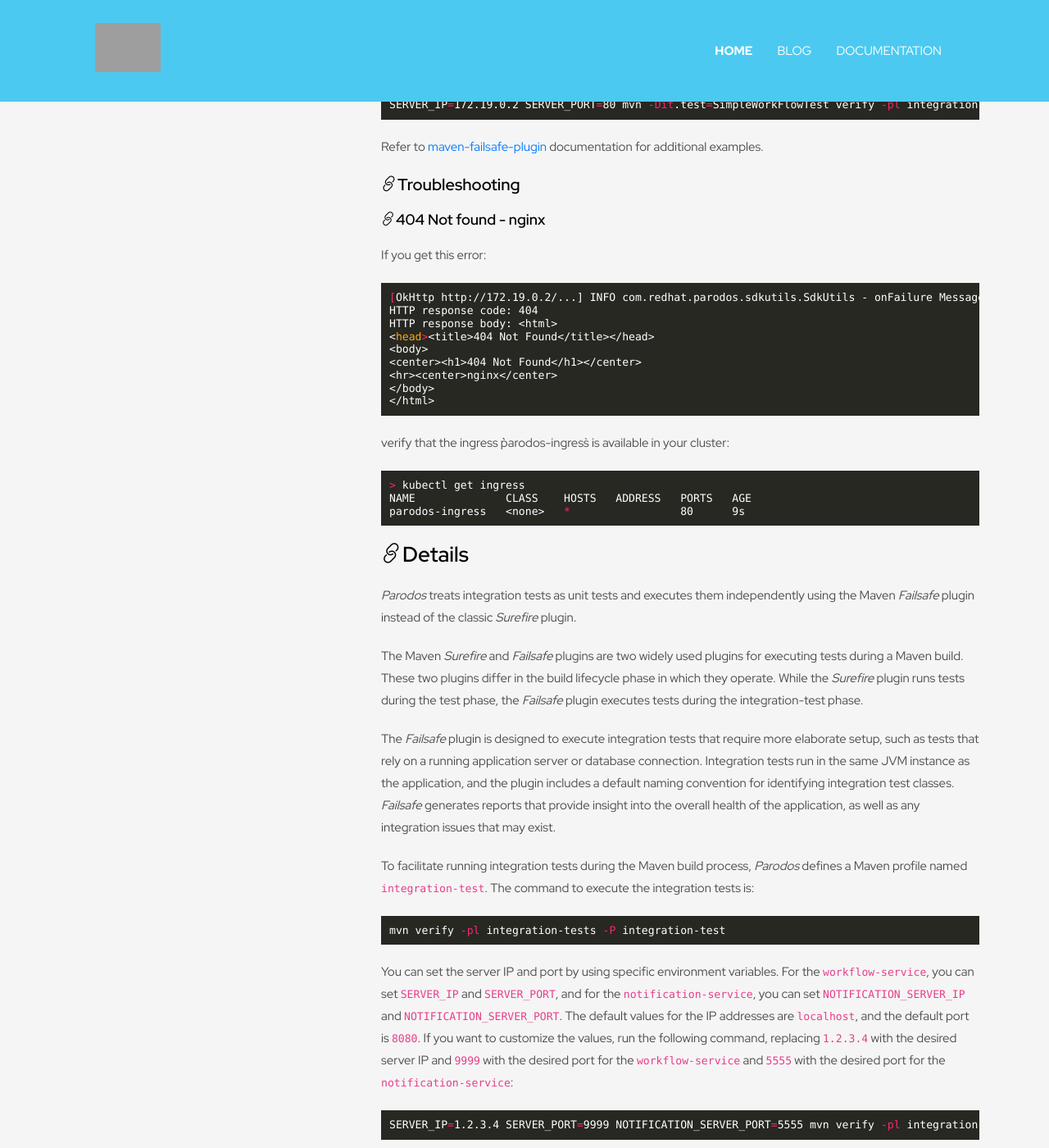
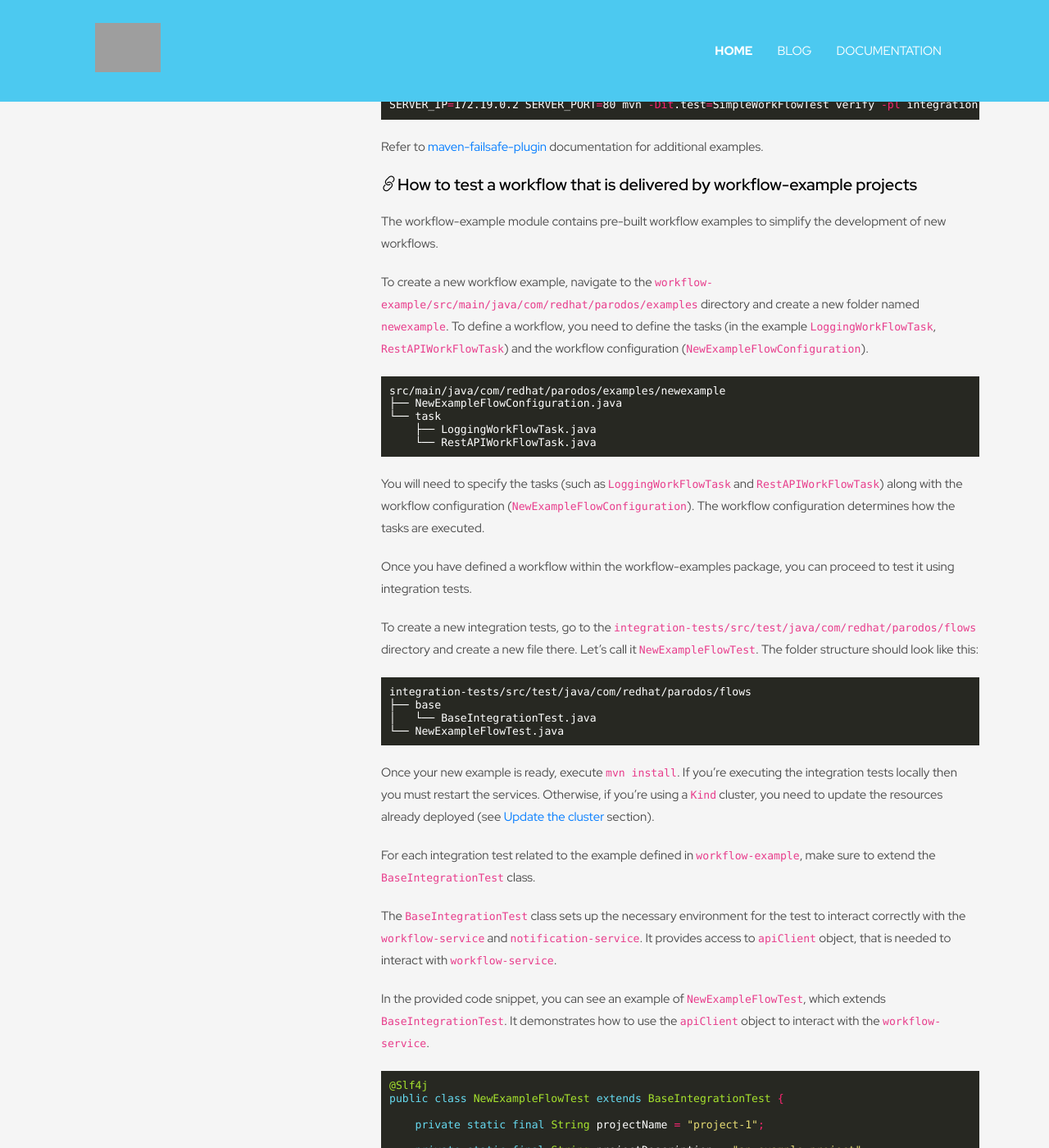
Before and after one commit to parodos-dev/parodos-dev.github.io, a Jekyll site: the page built from documentation/latest/dev/guide.md, in a window 1280 px wide and 1400 px high, scrolled down 1675 px. Shown: the whole window at 82% size. Built offline with Jekyll 4.4.1, drawn with Linux system fonts in a browser that asks for light colours; a script that is not in the unit is left out; some of the changed text lies outside the part shown; grey boxes are pictures that could not be loaded.

Commit message:
Describe how to test workflow-example
Signed-off-by: Gloria Ciavarrini <gciavarrini@redhat.com>

````diff
--- a/documentation/latest/dev/guide.md
+++ b/documentation/latest/dev/guide.md
@@ -101,6 +101,91 @@ Refer to
 [maven-failsafe-plugin](https://maven.apache.org/surefire/maven-failsafe-plugin/examples/single-test.html)
 documentation for additional examples.
 
+#### How to test a workflow that is delivered by workflow-example projects
+
+The workflow-example module contains pre-built workflow examples to simplify
+the development of new workflows.
+
+To create a new workflow example, navigate to the
+`workflow-example/src/main/java/com/redhat/parodos/examples` directory and
+create a new folder named `newexample`.
+To define a workflow, you need to define the tasks (in the example
+`LoggingWorkFlowTask`, `RestAPIWorkFlowTask`) and the workflow configuration
+(`NewExampleFlowConfiguration`).
+
+```bash
+src/main/java/com/redhat/parodos/examples/newexample
+├── NewExampleFlowConfiguration.java
+└── task
+    ├── LoggingWorkFlowTask.java
+    └── RestAPIWorkFlowTask.java
+```
+
+You will need to specify the tasks (such as `LoggingWorkFlowTask` and
+`RestAPIWorkFlowTask`) along with the workflow configuration
+(`NewExampleFlowConfiguration`). The workflow configuration determines how the
+tasks are executed.
+
+Once you have defined a workflow within the workflow-examples package, you can
+proceed to test it using integration tests.
+
+To create a new integration tests, go to the
+`integration-tests/src/test/java/com/redhat/parodos/flows` directory and create
+a new file there. Let's call it `NewExampleFlowTest`. The folder structure
+should look like this:
+
+```bash
+integration-tests/src/test/java/com/redhat/parodos/flows
+├── base
+│   └── BaseIntegrationTest.java
+└── NewExampleFlowTest.java
+```
+
+Once your new example is ready, execute `mvn install`.
+If you're executing the integration tests locally then you must restart the
+services. Otherwise, if you're using a `Kind` cluster, you need to update the
+resources already deployed (see [Update the cluster](#update-the-cluster) section).
+
+For each integration test related to the example defined in `workflow-example`,
+make sure to extend the `BaseIntegrationTest` class.
+
+The `BaseIntegrationTest` class sets up the necessary environment for the test
+to interact correctly with the `workflow-service` and `notification-service`.
+It provides access to `apiClient` object, that is needed to interact with
+`workflow-service`.
+
+In the provided code snippet, you can see an example of `NewExampleFlowTest`,
+which extends `BaseIntegrationTest`. It demonstrates how to use the `apiClient`
+object to interact with the `workflow-service`.
+
+```java
+@Slf4j
+public class NewExampleFlowTest extends BaseIntegrationTest {
+
+    private static final String projectName = "project-1";
+
+    private static final String projectDescription = "an example project";
+
+    @Test
+    public void runNewExampleFlow() throws ApiException, InterruptedException {
+        log.info("Running new example flow");
+        //Example on how to use apiClient object
+        ProjectApi projectApi = new ProjectApi(apiClient);
+        List<ProjectResponseDTO> projects = projectApi.getProjects();
+        log.info("Available projects are: {} ", projects);
+
+        // Add your logic test here
+    }
+}
+```
+
+`Parodos` also offers a utility class called `SDKUtils` that simplifies
+interaction with the `workflow-service`, especially when writing integration
+tests. For instance, you can use the `SDKUtils.waitWorkflowStatusAsync` method
+to asynchronously wait for a workflow to reach a specific status.
+
+Feel free to add your own logic tests within the `runNewExampleFlow` method.
+
 #### Troubleshooting
 
 ##### 404 Not found - nginx
````
